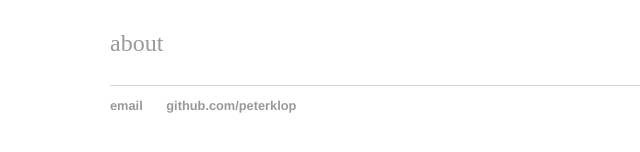
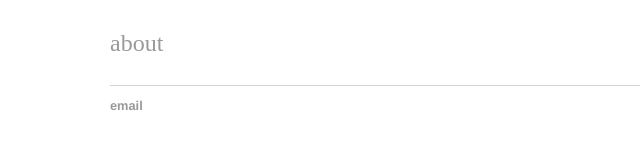
Before and after one commit to peterklop/peterklop.github.io, a Jekyll site: the page built from index.html, in a window 1280 px wide. Shown: the part 228-380 px from the top of the page, without its empty margins (82-722 px from the left). Built offline with Jekyll 4.4.1, drawn with Linux system fonts in a browser that asks for light colours; part of the change alters nothing that is shown.

Commit message:
Update default.html

```diff
--- a/_layouts/default.html
+++ b/_layouts/default.html
@@ -23,7 +23,8 @@
 			<footer>
 	    		<ul>
 	        		<li><a href="mailto:petercklop@gmail.com">email</a></li>
-	        		<li><a href="https://github.com/peterklop">github.com/peterklop</a></li>
+	        		<!-- github link
+	        		<li><a href="https://github.com/peterklop">github.com/peterklop</a></li>-->
 				</ul>
 			</footer>
 		</body>
```
